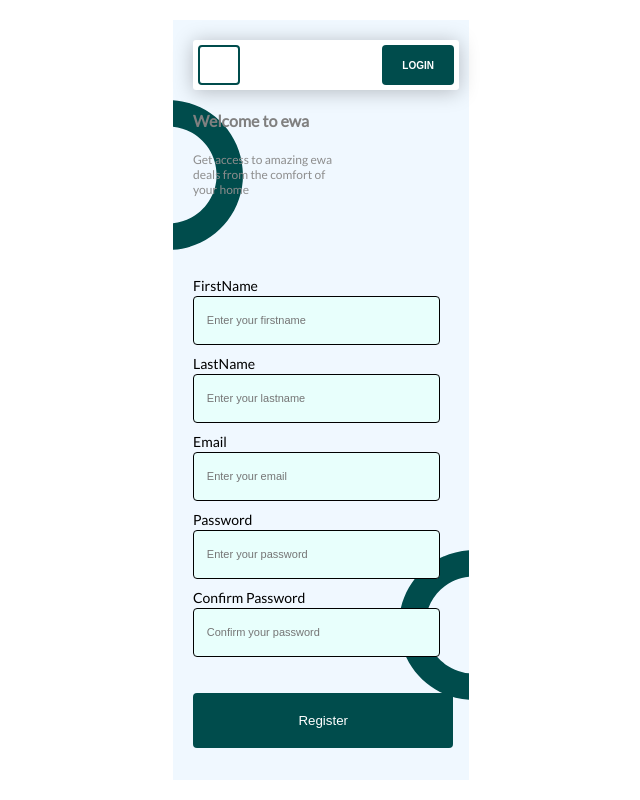
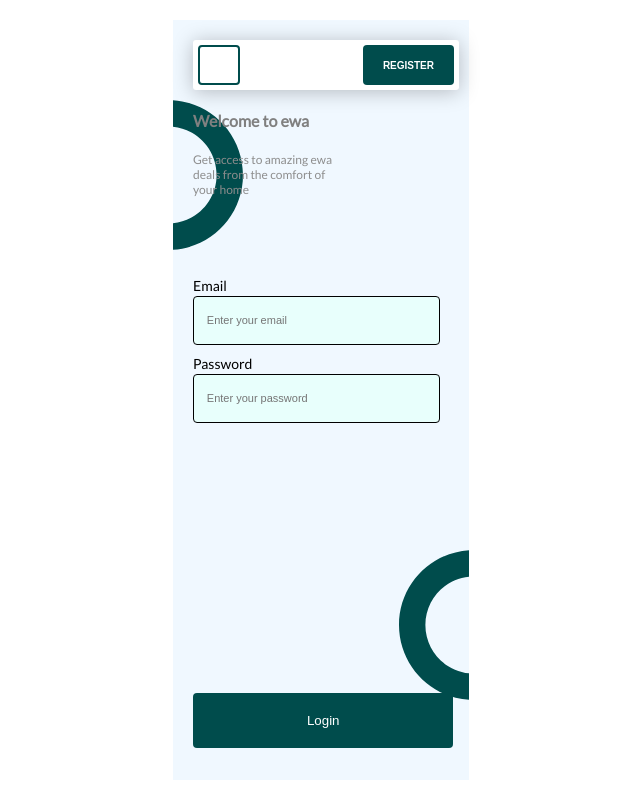
Before and after one commit to Yetife/JavaScriptCodes, a React (Create React App) app: page / in a window 1280 px wide. Shown: the whole page, without its empty margins (319-959 px from the left). Built offline with nearby package versions, Linux system fonts and the light colour scheme.

Commit message:
reactjs ewaApp file

```diff
--- a/src/ewa/views/auth/Auth.js
+++ b/src/ewa/views/auth/Auth.js
@@ -2,13 +2,13 @@ import React, { useState } from 'react';
 import Login from '../../components/auth/login/Login'
 import Register from '../../components/auth/register/Register'
 
-const Auth = () => {
+const Auth = ({setAuthenticated}) => {
 
-    const [state, setState] = useState("Login")
+    const [state, setState] = useState("login")
 
     return (
         <div>
-            {state === "login" ?  <Login setState={setState}/> : <Register setState={setState}/>}
+            {state === "login" ?  <Login setState={setState} setAuthenticated={setAuthenticated} /> : <Register setState={setState}/>}
         </div>
     );
 };
```
